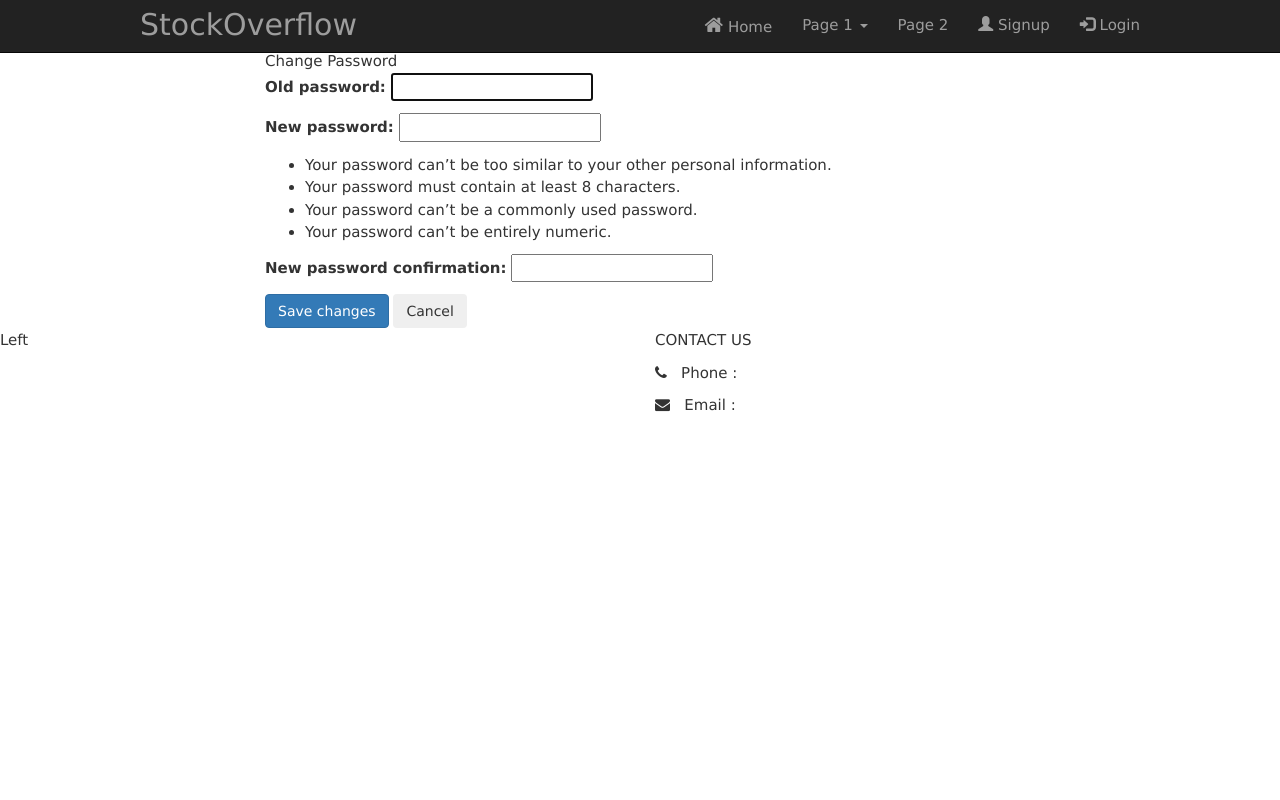
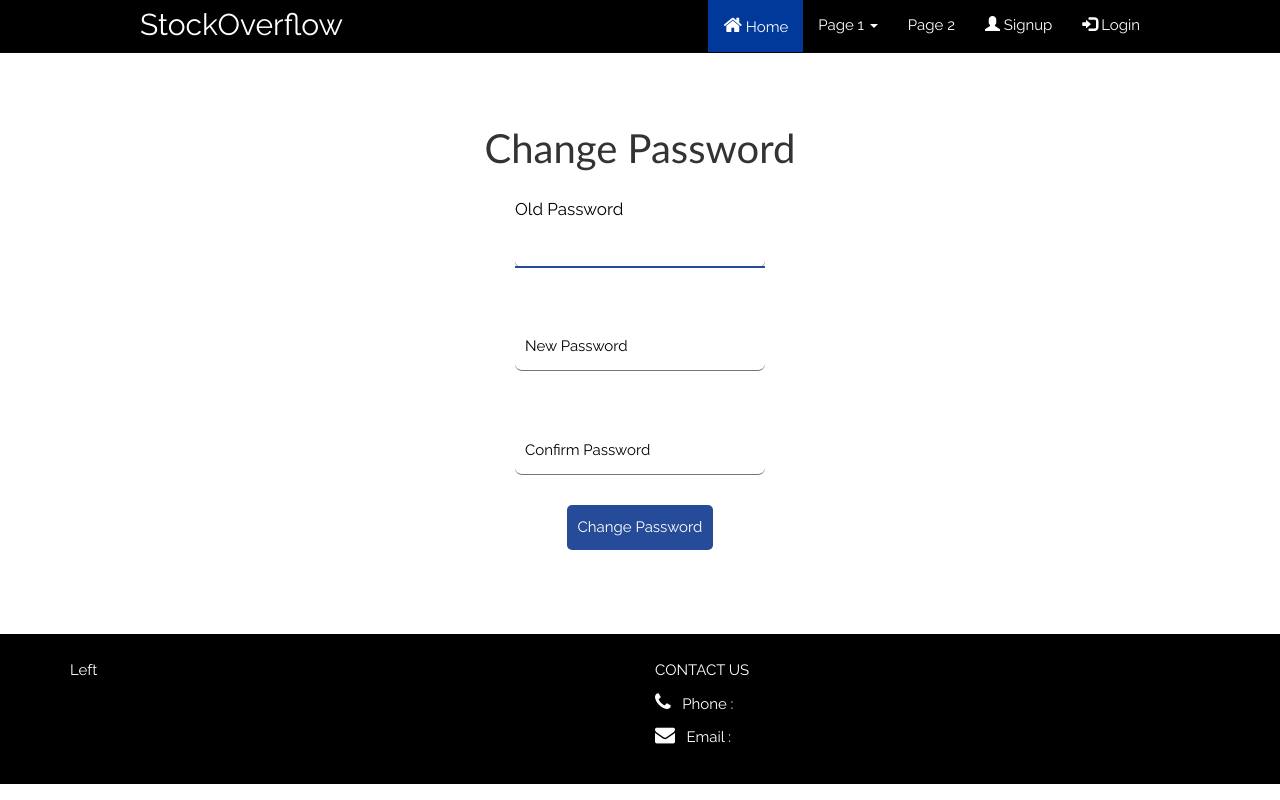
Before and after one commit to vishrutjetly/StockOverflow, a Django app: a page that uses templates/base.html in a window 1280 px wide. Run offline with Django 3.2, Linux system fonts and the light colour scheme; parts of the project's set-up code (start-up, migrations or seed data) failed here and were passed over; some libraries are stand-ins or nearby versions.

Commit message:
Integrated passchange

```diff
--- a/StockOverflow/urls.py
+++ b/StockOverflow/urls.py
@@ -35,7 +35,7 @@ urlpatterns = [
     url(r'^password_reset/done/$', auth_views.password_reset_done, {'template_name':'password_reset_done.html'}, name='password_reset_done'),
     url(r'^reset/(?P<uidb64>[0-9A-Za-z_\-]+)/(?P<token>[0-9A-Za-z]{1,13}-[0-9A-Za-z]{1,20})/$', auth_views.password_reset_confirm, {'template_name':'password_reset_confirm.html'}, name='password_reset_confirm'),
     url(r'^reset/done/$', auth_views.password_reset_complete, {'template_name':'password_reset_complete.html'}, name='password_reset_complete'),
-    url(r'^trial/',TemplateView.as_view(template_name='trial.html'), name='trial'),
+    url(r'^trial/',TemplateView.as_view(template_name='change_password_new.html'), name='trial'),
     url(r'^trial1/',TemplateView.as_view(template_name='trial1.html'), name='trial1'),
     url(r'^blogs/',TemplateView.as_view(template_name='blogs.html'), name='blogs'),
     url(r'^compare/',TemplateView.as_view(template_name='compare.html'), name='compare'),
--- a/UserRegistration/views.py
+++ b/UserRegistration/views.py
@@ -78,7 +78,7 @@ def change_password(request):
             messages.error(request, 'Please correct the error below.')
     else:
         form = PasswordChangeForm(request.user)
-    return render(request, 'change_password.html', {
+    return render(request, 'change_password_new.html', {
         'form': form
     })
 
--- a/static/css/logincss.css
+++ b/static/css/logincss.css
@@ -64,7 +64,7 @@ table{
 .button{
   background-color: #264c99;
   color: white;
-  height: 40px;
+  height: 45px;
   /*max-width: 100px;*/
   width: auto;
   padding: 10px;
@@ -75,7 +75,7 @@ table{
 .button:hover{
   background-color: #1f3e7c;
   color: white;
-  height: 40px;
+  /*height: 45px;*/
   border: 1px solid white;
   border-radius: 5px;
 }
--- a/static/css/main.css
+++ b/static/css/main.css
@@ -304,11 +304,12 @@ iframe {
 .invalidfeedback {
   display: block;
   margin-top: 5px;
-  font-size: 14px;
-  color: #dc3545;
+  font-size: 13px;
+  color: red;
   width: 100%;
   height: 20px;
   text-align: center;
+
 }
 
 .shift {
--- a/templates/base.html
+++ b/templates/base.html
@@ -41,6 +41,8 @@
       return false;
   }
   </script>
+
+  <link rel="stylesheet" href="{% static 'css/homepage.css' %}">
 
   {% block pagecss %}
   {% endblock %}
--- a/templates/change_password_new.html
+++ b/templates/change_password_new.html
@@ -1,121 +1,37 @@
-<!DOCTYPE html>
-<html lang="en">
-<head>
-  <title>Add Portfolio</title>
-  <meta charset="utf-8">
-  <meta name="viewport" content="width=device-width, initial-scale=1">
+{% extends 'base.html' %}
+{% load static %}
 
-  <script src="https://ajax.googleapis.com/ajax/libs/jquery/1.12.2/jquery.min.js"></script>
-  <script src="http://maxcdn.bootstrapcdn.com/bootstrap/3.3.6/js/bootstrap.min.js"></script>
+{% block title %}Change password{% endblock %}
 
-  <link rel="stylesheet" href="http://maxcdn.bootstrapcdn.com/bootstrap/3.3.6/css/bootstrap.min.css">
-  <link rel="stylesheet" href="https://maxcdn.bootstrapcdn.com/font-awesome/4.7.0/css/font-awesome.min.css">
-  <link rel="stylesheet" href="https://fonts.googleapis.com/icon?family=Material+Icons">
-  <link rel="stylesheet" href="https://cdnjs.cloudflare.com/ajax/libs/font-awesome/4.7.0/css/font-awesome.min.css">
-  <link rel="stylesheet" href="https://www.w3schools.com/w3css/4/w3.css">
-  <link rel="stylesheet" href="https://fonts.googleapis.com/css?family=Raleway">
+{% block pagecss %}
+	<link rel="stylesheet" type="text/css" href="{% static 'css/logincss.css' %}">
+{% endblock %}
 
-  <!-- AOS -->
-  <link href="https://unpkg.com/aos@2.3.1/dist/aos.css" rel="stylesheet">
-  <script src="https://unpkg.com/aos@2.3.1/dist/aos.js"></script>
-
-  <script src="temp.js"></script>
-  <link rel="stylesheet" href="temp.css">
-  <link rel="stylesheet" href="cardflip.css">
-  <link rel="stylesheet" href="logincss.css">
-
-  <style media="screen">
-    td{
-      padding:10px;
-    }
-  </style>
-
-</head>
-
-<body style="padding-top:50px;">
-
-<!--***************NAVBAR******************-->
-  <nav class="navbar navbar-inverse navbar-fixed-top navbar-custom">
-    <div class="container-fluid">
-      <div class="navbar-header">
-        <button type="button" class="navbar-toggle" data-toggle="collapse" data-target="#myNavbar">
-          <span class="icon-bar"></span>
-          <span class="icon-bar"></span>
-          <span class="icon-bar"></span>
-        </button>
-        <a class="navbar-brand" href="#" style="padding-left:100px">Website Name/Logo </a>
-      </div>
-      <div class="collapse navbar-collapse" id="myNavbar">
-        <ul class="nav navbar-nav navbar-right" style="padding-right:100px;">
-          <li class="active-custom"><a href="#" class="nav-item"><i class="fa fa-home" style="font-size:20px"></i> Home</a></li>
-          <li class="dropdown nav-item">
-            <a class="dropdown-toggle nav-item" data-toggle="dropdown" href="#">Page 1 <span class="caret"></span></a>
-            <ul class="dropdown-menu animate slideIn">
-              <li><a href="#">Page 1-1</a></li>
-              <li><a href="#">Page 1-2</a></li>
-              <li><a href="#">Page 1-3</a></li>
-            </ul>
-          </li>
-          <li><a class="nav-item" href="#">Page 2</a></li>
-          <li><a class="nav-item" href="#"><span class="nav-item glyphicon glyphicon-user"></span> Signin</a></li>
-          <li><a class="nav-item" href="#"><span class="nav-item glyphicon glyphicon-log-in"></span> Login</a></li>
-        </ul>
-        <ul class="nav navbar-nav navbar-right">
-
-        </ul>
-      </div>
-    </div>
-  </nav>
-
-
+{% block content %}
+<style type="text/css">
+	td{
+		padding:15px;
+	}
+</style>
 <!--****************FORM******************-->
 <div class="container">
-  <div class="row" align="center" style="padding:100px 0px 0px 0px;">
+  <div class="row" align="center" style="padding:5.1% 0px 0px 0px;">
     <div class="rowcontainer">
         Change Password
     </div>
   </div>
-  <div class="row">
+  <div class="row" style="padding:0px 0px 6% 0px;">
     <div class="col-md-4">
 
     </div>
     <div class="col-md-4 col-sm-12">
       <div class="content" >
-        <form class="float-label" action="index.html" method="post">
-          <table cellspacing="10px" cellpadding="10" align="center">
-            <tr>
-              <td>
-                <br>
-                <div class="group">
-                  <input class="inputMaterial" type="password" required>
-                  <span class="highlight"></span>
-                  <span class="bar"></span>
-                  <label>Old Passowrd</label>
-                </div>
-              </td>
-            </tr>
-            <tr>
-              <td>
-                <div class="group">
-                  <input class="inputMaterial" type="password" required>
-                  <span class="highlight"></span>
-                  <span class="bar"></span>
-                  <label>New Password</label>
-                </div>
-              </td>
-            </tr>
-            <tr>
-              <td>
-                <div class="group">
-                  <input class="inputMaterial" type="password" required>
-                  <span class="highlight"></span>
-                  <span class="bar"></span>
-                  <label>Confirm New Password</label>
-                </div>
-              </td>
-            </tr>
+        <form class="float-label" method="post">
+          <table cellspacing="10px" cellpadding="10px" align="center">
+          	{% csrf_token %}
+						{% include 'includes/change_password.html' %}
             <tr align="center">
-              <td><input type="button" class="button" value="Change Password"></td>
+              <td><input type="submit" class="button" value="Change Password"></td>
             </tr>
           </table>
         </form>
@@ -127,20 +43,4 @@
   </div>
 </div>
 
-
-<!--***************FOOTER***************-->
-  <div class="futer">
-    <div class="row">
-      <div class="col-12 col-sm-6">
-        Left
-      </div>
-      <div class="col-12 col-sm-6">
-        <p>CONTACT US</p>
-        <p><i class="fa fa-phone futer-icon"></i> &nbsp Phone :</p>
-        <p><i class="fa fa-envelope futer-icon"></i> &nbsp Email :</p>
-      </div>
-    </div>
-  </div>
-
-</body>
-</html>
+{% endblock %}
--- a/templates/homepage.html
+++ b/templates/homepage.html
@@ -4,7 +4,6 @@
 {% block title %}Homepage{% endblock %}
 
 {% block pagecss %}
-  <link rel="stylesheet" href="{% static 'css/homepage.css' %}">
   <link rel="stylesheet" href="{% static 'css/cardflip_homepage.css' %}">
 {% endblock %}
 
--- /dev/null
+++ b/templates/includes/change_password.html
@@ -0,0 +1,92 @@
+{% load widget_tweaks %}
+{% if form.non_field_errors %}
+  <div class="alert alert-danger" role="alert">
+    {% for error in form.non_field_errors %}
+      <p{% if forloop.last %} class="mb-0"{% endif %}>{{ error }}</p>
+    {% endfor %}
+  </div>
+{% endif %}
+
+{% for field in form %}
+  {% if form.is_bound %}
+    {% if field.errors %}
+      <tr>
+	      <td>
+	        <br>
+	        <div class="group">
+	          {% if field == form.old_password %}
+	            {% render_field field class="inputMaterial" type="password" %}
+	            <span class="highlight"></span>
+	            <span class="bar"></span>
+	            <label>Old Password</label>
+	          {% elif field == form.new_password1 %}
+	            {% render_field field class="inputMaterial" type="password" %}
+	            <span class="highlight"></span>
+	            <span class="bar"></span>
+	            <label>New Password</label>
+	          {% elif field == form.new_password2 %}
+	            {% render_field field class="inputMaterial" type="password" %}
+	            <span class="highlight"></span>
+	            <span class="bar"></span>
+	            <label>Confirm Password</label>
+	          {% endif %}
+		      </div>
+		  	</td>
+			</tr>
+			{% for error in field.errors %}
+        <div class="invalidfeedback" align="center">
+          {{ error }}
+        </div>
+      {% endfor %}
+    {% else %}
+    	<tr>
+	      <td>
+	        <br>
+	        <div class="group">
+	          {% if field == form.old_password %}
+	            {% render_field field class="inputMaterial" type="password" %}
+	            <span class="highlight"></span>
+	            <span class="bar"></span>
+	            <label>Old Password</label>
+	          {% elif field == form.new_password1 %}
+	            {% render_field field class="inputMaterial" type="password" %}
+	            <span class="highlight"></span>
+	            <span class="bar"></span>
+	            <label>New Password</label>
+	          {% elif field == form.new_password2 %}
+	            {% render_field field class="inputMaterial" type="password" %}
+	            <span class="highlight"></span>
+	            <span class="bar"></span>
+	            <label>Confirm Password</label>
+	          {% endif %}
+		      </div>
+		  	</td>
+			</tr>
+		{% endif %}
+	{% else %}
+		<tr>
+      <td>
+        <br>
+        <div class="group">
+          {% if field == form.old_password %}
+            {% render_field field class="inputMaterial" type="password" %}
+            <span class="highlight"></span>
+            <span class="bar"></span>
+            <label>Old Password</label>
+          {% elif field == form.new_password1 %}
+            {% render_field field class="inputMaterial" type="password" %}
+            <span class="highlight"></span>
+            <span class="bar"></span>
+            <label>New Password</label>
+          {% elif field == form.new_password2 %}
+            {% render_field field class="inputMaterial" type="password" %}
+            <span class="highlight"></span>
+            <span class="bar"></span>
+            <label>Confirm Password</label>
+          {% endif %}
+	      </div>
+	  	</td>
+		</tr>
+	{% endif %}
+
+{% endfor %}
--- a/templates/includes/login.html
+++ b/templates/includes/login.html
@@ -8,6 +8,7 @@
   </div>
 {% endif %}
 {% for field in form %}
+<h5>{{ field.text.label }}</h5>
   {% if form.is_bound %}
     {% if field.errors %}
       <div class="wrap-input100 validate-input m-b-16">
```
